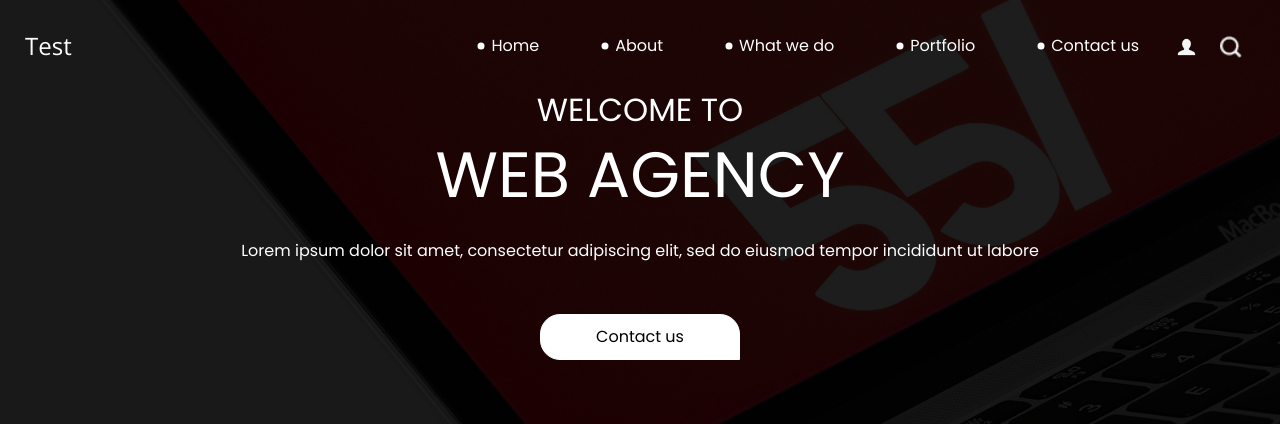
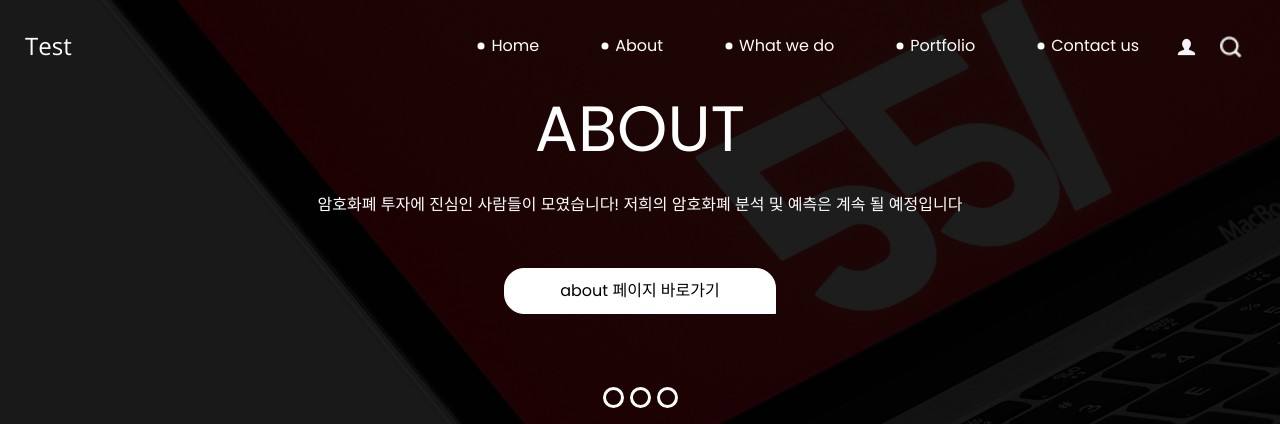
Before and after one commit to saab9699-minsu/final_project2, a Django app: template templates/index.html in a window 1280 px wide. Shown: the top 424 px of the page. Run offline with Django 5.2, Linux system fonts and the light colour scheme; the template is opened without the code that fills it, so the values that code supplies are empty; some libraries are stand-ins or nearby versions.

Commit message:
문구 수정

```diff
--- a/templates/index.html
+++ b/templates/index.html
@@ -92,20 +92,15 @@
                 <div class="col">
                   <div class="detail-box">
                     <div>
-                      <h2>
-                        welcome to
-
-                      </h2>
                       <h1>
-                        web agency
+                        about
                       </h1>
                       <p>
-                        Lorem ipsum dolor sit amet, consectetur adipiscing elit, sed do eiusmod tempor incididunt ut
-                        labore
+                        암호화폐 투자에 진심인 사람들이 모였습니다! 저희의 암호화폐 분석 및 예측은 계속 될 예정입니다
                       </p>
                       <div class="">
-                        <a href="">
-                          Contact us
+                        <a href="{% url 'test:about' %}">
+                          about 페이지 바로가기
                         </a>
                       </div>
                     </div>
@@ -118,20 +113,15 @@
                 <div class="col">
                   <div class="detail-box">
                     <div>
-                      <h2>
-                        welcome to
-
-                      </h2>
                       <h1>
-                        web agency
+                        analysis
                       </h1>
                       <p>
-                        Lorem ipsum dolor sit amet, consectetur adipiscing elit, sed do eiusmod tempor incididunt ut
-                        labore
+                        비트코인을 다양한 관점으로 분석하여 시장흐름에 대한 이해와 투자 인사이트를 제공합니다.
                       </p>
                       <div class="">
-                        <a href="">
-                          Contact us
+                        <a href="{% url 'test:do' %}">
+                          분석페이지 바로가기
                         </a>
                       </div>
                     </div>
@@ -144,20 +134,15 @@
                 <div class="col">
                   <div class="detail-box">
                     <div>
-                      <h2>
-                        welcome to
-
-                      </h2>
                       <h1>
-                        web agency
+                        prediction
                       </h1>
                       <p>
-                        Lorem ipsum dolor sit amet, consectetur adipiscing elit, sed do eiusmod tempor incididunt ut
-                        labore
+                        CNN을 통한 단기 예측과 prophet을 통한 장기 예측을 확인하고 투자에 참고해보세요
                       </p>
                       <div class="">
-                        <a href="">
-                          Contact us
+                        <a href="{% url 'test:contact' %}">
+                          예측 페이지 바로가기
                         </a>
                       </div>
                     </div>
```
Also changed, not shown: templates/do.html (+6 -3 lines).
